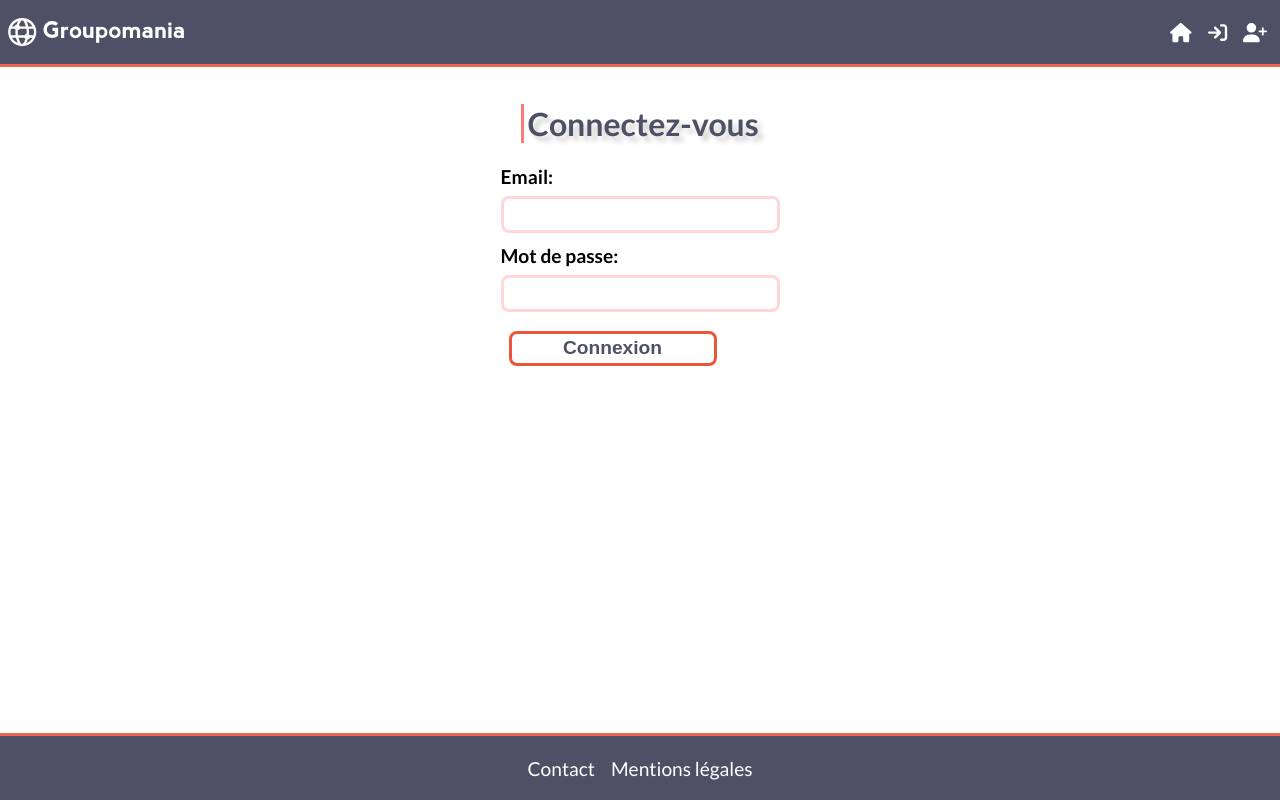
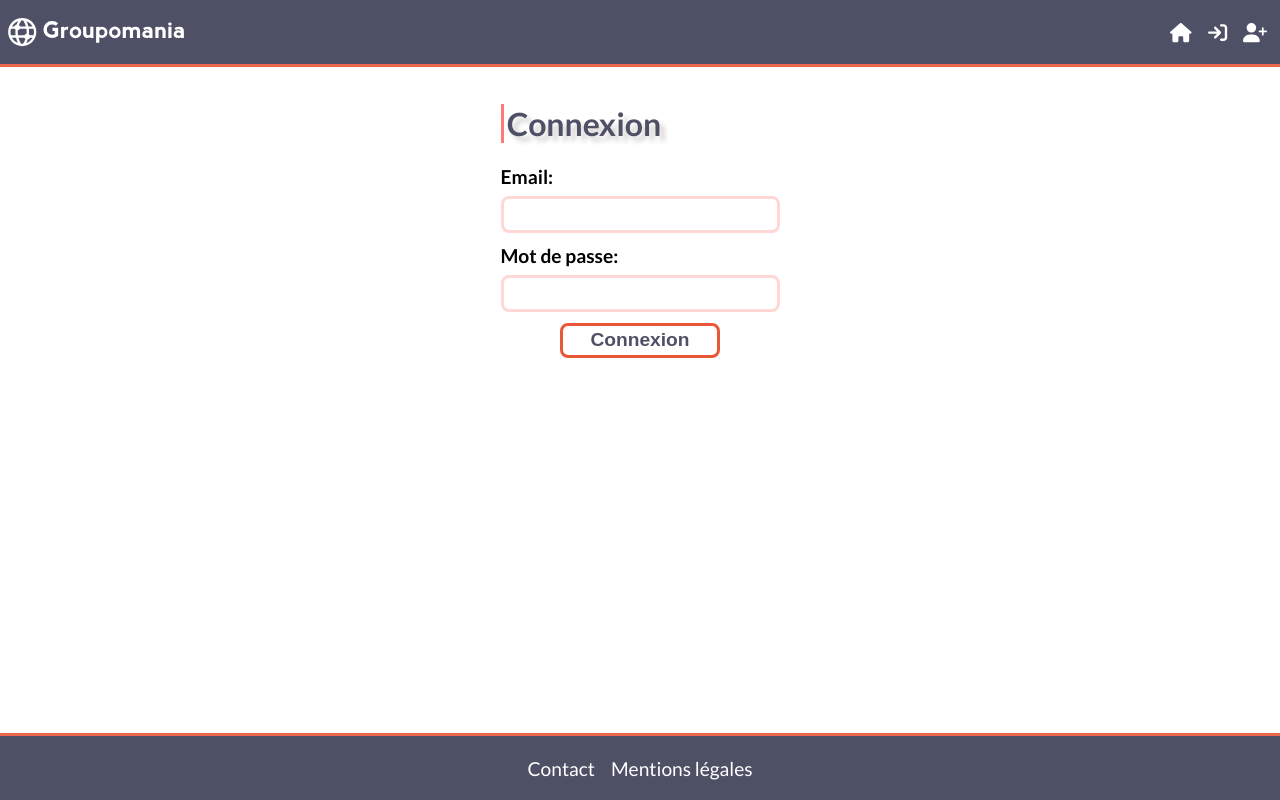
Before and after one commit to nadaissa/IssaNada_7_25062022, a React (Create React App) app in the folder frontend/: page /Login in a window 1280 px wide. Built offline with nearby package versions, Linux system fonts and the light colour scheme.

Commit message:
:art: improved the form display

```diff
--- a/frontend/src/pages/Contact.jsx
+++ b/frontend/src/pages/Contact.jsx
@@ -20,9 +20,7 @@ function Contact() {
                         <label className="contact-area__label" htmlFor="message">Votre message:</label>
                         <textarea className="contact-area__input" id="message" name="message" rows="7" cols="30"></textarea>
                     </div>
-                    <div className="contact-area__btns contact-area__group">
-                        <button className="contact-area__btn submit-btn" type="submit">Envoyez</button>
-                    </div>
+                    <button className="contact-area__btn submit-btn" type="submit">Envoyez</button>
                 </form>
             </div>
        </div>
--- a/frontend/src/pages/Login.jsx
+++ b/frontend/src/pages/Login.jsx
@@ -4,7 +4,7 @@ function Login() {
     return (
         <div className="main-content-wrapper" aria-label="contenu principal">
             <div className="login-area" aria-label="formulaire de connexion">
-                <h1 className="login-area__h1" aria-label="titre formulaire connexion">Connectez-vous</h1>
+                <h1 className="login-area__h1" aria-label="titre formulaire connexion">Connexion</h1>
                 <form className="login-area__form" action="#" method="POST" encType="multipart/form-data">
                     <div className="login-area__mail login-area__group">
                         <label className="login-area__label" htmlFor="email">Email:</label>
--- a/frontend/src/styles/utils/_mixins.scss
+++ b/frontend/src/styles/utils/_mixins.scss
@@ -19,7 +19,7 @@
     background-color: map-get($other-colors , light);
     border-radius: 0.5rem;
     padding: 0.2rem;
-    width: 13rem;
+    width: 10rem;
     &:hover{
         opacity: 0.85;
         box-shadow: 5px 5px 5px rgb(112, 110, 110);
@@ -29,13 +29,16 @@
 
 @mixin common-form{
     width: auto;
-    @include flex-column-center;
+    //display: flex;
+    //flex-direction: column;
+    //align-items: flex-start;
+    //border: solid pink 1px;
 
     &__form{
         //border: black solid;
         display: flex;
         flex-direction: column;
-        align-items: flex-start;
+
         gap: 0.7rem;
     }
     &__group {
@@ -60,7 +63,7 @@
     &__btn{
         @include common-button;
         @include link-state;
-        margin: 0.5rem;
+        align-self: center;
     }
 }
 
```
